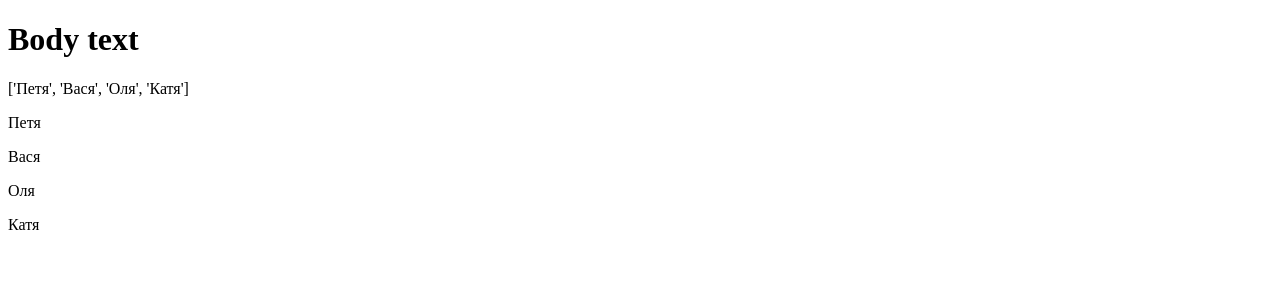
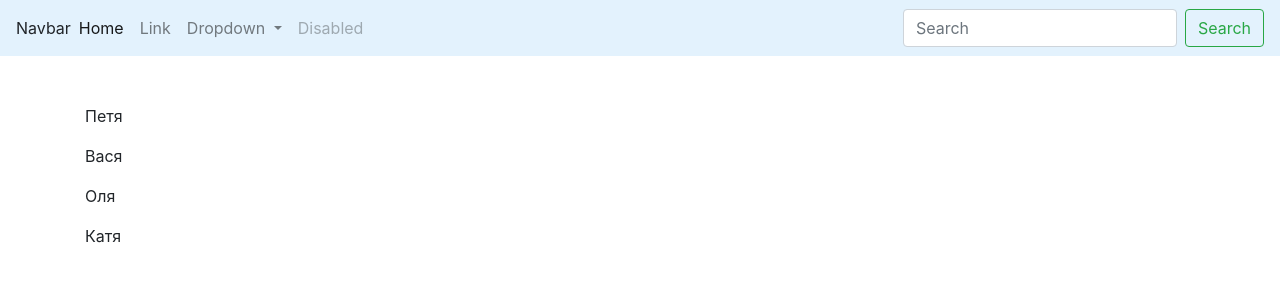
Before and after one commit to Qwsasdf/myblog, a Django app: page /blog/ in a window 1280 px wide. Shown: the top 300 px of the page. Run offline with Django 3.2, Linux system fonts and the light colour scheme; some libraries are stand-ins or nearby versions.

Commit message:
Навиевцмя и бутсрап

```diff
--- /dev/null
+++ b/blogcore/blog/templates/blog/base.html
@@ -0,0 +1,65 @@
+<!DOCTYPE html>
+<html lang="en">
+<head>
+    <meta charset="UTF-8">
+
+    <link rel="stylesheet" href="https://stackpath.bootstrapcdn.com/bootstrap/4.5.2/css/bootstrap.min.css"
+          integrity="sha384-JcKb8q3iqJ61gNV9KGb8thSsNjpSL0n8PARn9HuZOnIxN0hoP+VmmDGMN5t9UJ0Z" crossorigin="anonymous">
+
+    <title>
+        {% block title %}
+            blog Engine
+        {% endblock %}
+    </title>
+</head>
+
+<body>
+
+<nav class="navbar navbar-expand-lg navbar-light " style="background-color: #e3f2fd;>
+  <a class="navbar-brand" href="#">Navbar</a>
+<button class="navbar-toggler" type="button" data-toggle="collapse" data-target="#navbarSupportedContent" aria-controls="navbarSupportedContent" aria-expanded="false" aria-label="Toggle navigation">
+    <span class="navbar-toggler-icon"></span>
+</button>
+
+<div class="collapse navbar-collapse" id="navbarSupportedContent">
+    <ul class="navbar-nav mr-auto">
+        <li class="nav-item active">
+            <a class="nav-link" href="#">Home <span class="sr-only">(current)</span></a>
+        </li>
+        <li class="nav-item">
+            <a class="nav-link" href="#">Link</a>
+        </li>
+        <li class="nav-item dropdown">
+            <a class="nav-link dropdown-toggle" href="#" id="navbarDropdown" role="button" data-toggle="dropdown" aria-haspopup="true" aria-expanded="false">
+                Dropdown
+            </a>
+            <div class="dropdown-menu" aria-labelledby="navbarDropdown">
+                <a class="dropdown-item" href="#">Action</a>
+                <a class="dropdown-item" href="#">Another action</a>
+                <div class="dropdown-divider"></div>
+                <a class="dropdown-item" href="#">Something else here</a>
+            </div>
+        </li>
+        <li class="nav-item">
+            <a class="nav-link disabled" href="#" tabindex="-1" aria-disabled="true">Disabled</a>
+        </li>
+    </ul>
+    <form class="form-inline my-2 my-lg-0">
+        <input class="form-control mr-sm-2" type="search" placeholder="Search" aria-label="Search">
+        <button class="btn btn-outline-success my-2 my-sm-0" type="submit">Search</button>
+    </form>
+</div>
+</nav>
+
+    <div class="container mt-5">
+        <div class="row">
+                    <div class="col-6 offset-md2">
+                {% block content %}
+                    blog Engine content
+                {% endblock %}
+            </div>
+        </div>
+    </div>
+
+</body>
+</html>
--- a/blogcore/blog/templates/blog/index.html
+++ b/blogcore/blog/templates/blog/index.html
@@ -1,19 +1,15 @@
-<!DOCTYPE html>
-<html lang="en">
-<head>
-    <meta charset="UTF-8">
-    <title>Index page</title>
-</head>
-<body>
-<b> <h1> Body text </h1></b>
-    {{ var_for_html_templ }}
+{% extends "blog/base.html" %}
 
+{% block title %}
+  TEXT
+{% endblock %}
+
+
+
+{% block content %}
     {% for count in var_for_html_templ %}
         <p>
             {{ count }}
         </p>
     {% endfor %}
-
-
-</body>
-</html>
+{% endblock %}
--- a/blogcore/blogcore/settings.py
+++ b/blogcore/blogcore/settings.py
@@ -25,7 +25,7 @@ SECRET_KEY = 'a&$0psows=l_a2+c0*7m(osz&r7nr&ny(z^rdt=10wjr+lbn8o'
 # SECURITY WARNING: don't run with debug turned on in production!
 DEBUG = True
 
-ALLOWED_HOSTS = []
+ALLOWED_HOSTS = ["192.168.2.148"]
 
 
 # Application definition
```
